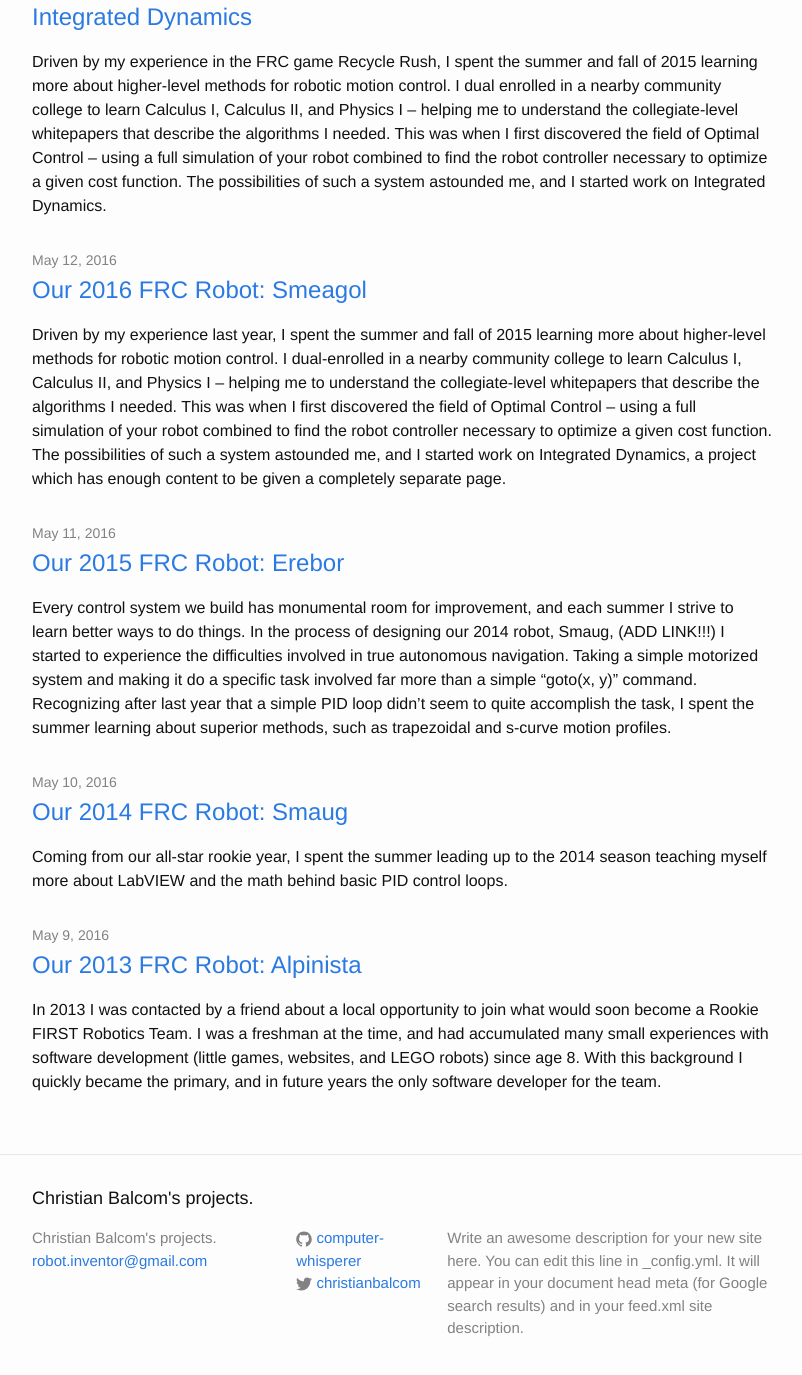
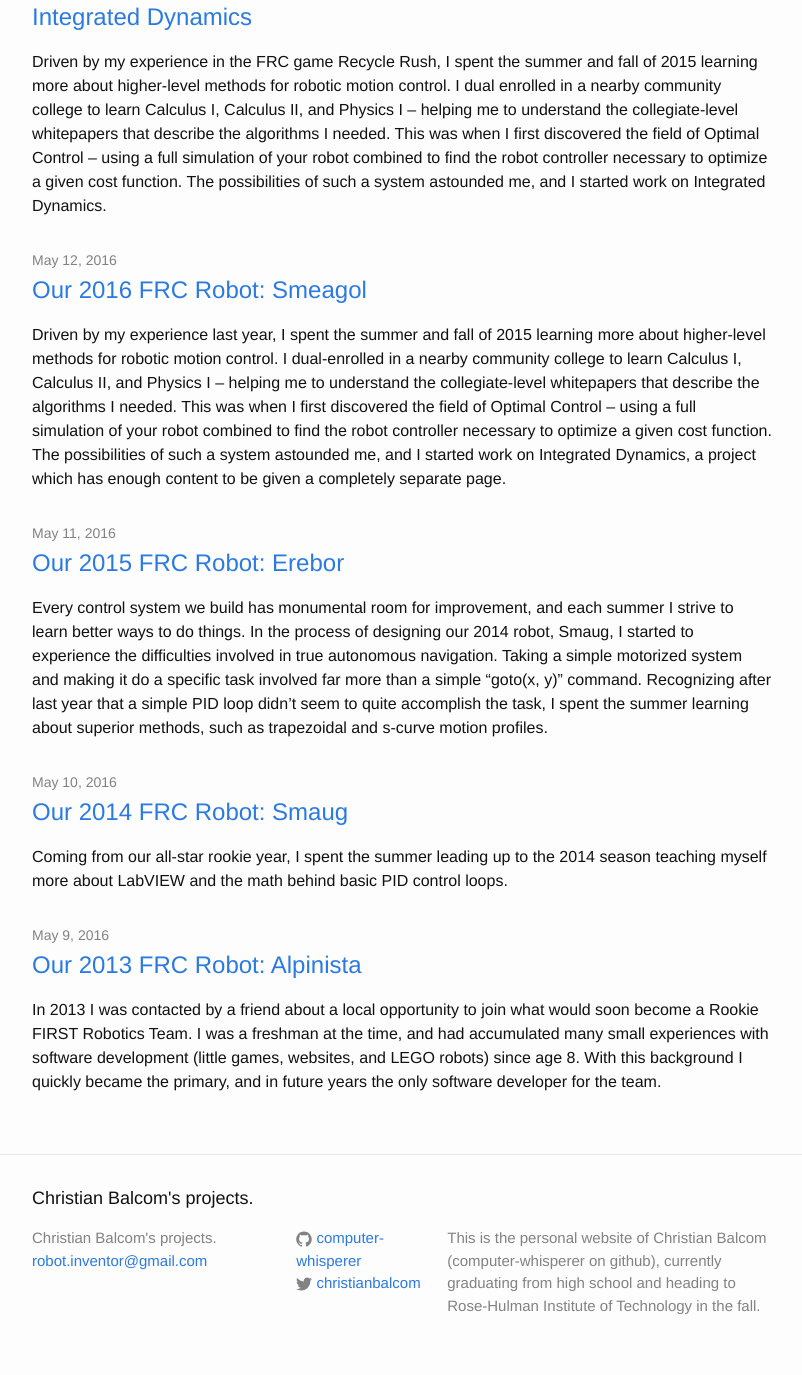
Before and after one commit to computer-whisperer/computer-whisperer.github.io, a Jekyll site: the page built from index.html, in a window 1280 px wide and 1400 px high, scrolled down 813 px. Shown: the top 1375 px of the window, without its empty margins (238-1040 px from the left). Built offline with Jekyll 4.4.1, drawn with Linux system fonts in a browser that asks for light colours.

Commit message:
Add pictures to smeagol, other cleanup

```diff
--- a/_config.yml
+++ b/_config.yml
@@ -14,9 +14,10 @@
 title: Christian Balcom's projects.
 email: robot.inventor@gmail.com
 description: > # this means to ignore newlines until "baseurl:"
-  Write an awesome description for your new site here. You can edit this
-  line in _config.yml. It will appear in your document head meta (for
-  Google search results) and in your feed.xml site description.
+  This is the personal website of Christian Balcom (computer-whisperer on github),
+  currently graduating from high school and heading to
+  Rose-Hulman Institute of Technology in the fall.
+
 baseurl: "" # the subpath of your site, e.g. /blog
 url: "http://computer-whisperer.github.io" # the base hostname & protocol for your site
 #paginate: 5
--- a/_posts/2016-05-11-FRC-2015-Erebor.markdown
+++ b/_posts/2016-05-11-FRC-2015-Erebor.markdown
@@ -5,7 +5,7 @@
 ---
 
 Every control system we build has monumental room for improvement, and each summer I strive to learn better ways to do things.
-In the process of designing our 2014 robot, Smaug, (ADD LINK!!!) I started to experience the difficulties involved in true autonomous navigation. Taking a simple motorized system and making it do a specific task involved far more than a simple "goto(x, y)" command.
+In the process of designing our 2014 robot, Smaug, I started to experience the difficulties involved in true autonomous navigation. Taking a simple motorized system and making it do a specific task involved far more than a simple "goto(x, y)" command.
 Recognizing after last year that a simple PID loop didn't seem to quite accomplish the task, I spent the summer learning about superior methods, such as trapezoidal and s-curve motion profiles.
 
 ![Erebor at the Waterford district competition](/assets/erebor-waterford.jpg)
--- a/_posts/2016-05-12-FRC-2016-Smeagol.markdown
+++ b/_posts/2016-05-12-FRC-2016-Smeagol.markdown
@@ -23,9 +23,9 @@
 "The compute stack" containing the robot's main controller, Jetson TK1 co-processor, wireless access point, and power regulation hardware for these components.
 This entire unit is connected to the rest of the robot via two stacks of anderson connectors, and may be easily removed and tested outside of the robot.
 
-INSERT PICTURE OF ELECTRICAL SYSTEM
+![Smeagol's electrical system](/assets/smeagol-electrical.jpg)
 
-INSERT PICTURE OF STACK
+![Smeagol's computer stack](/assets/smeagol-stack.jpg)
 
 One of the difficulties with running fully autonomous in this game is keeping track of where you are on the field. Part of the game is "breaching" several "defences",
 which usually involve bouncing over obstacles in "dukes of hazard" style. This is a nightmare if you are using encoders to track your field position. My solution to
```
Also changed, not shown: other parts of _posts/2016-05-12-FRC-2016-Smeagol.markdown (+0 -2 lines), assets/smeagol-electrical.jpg (added), assets/smeagol-stack.jpg (added), assets/team4819-wordpress.png (added).
